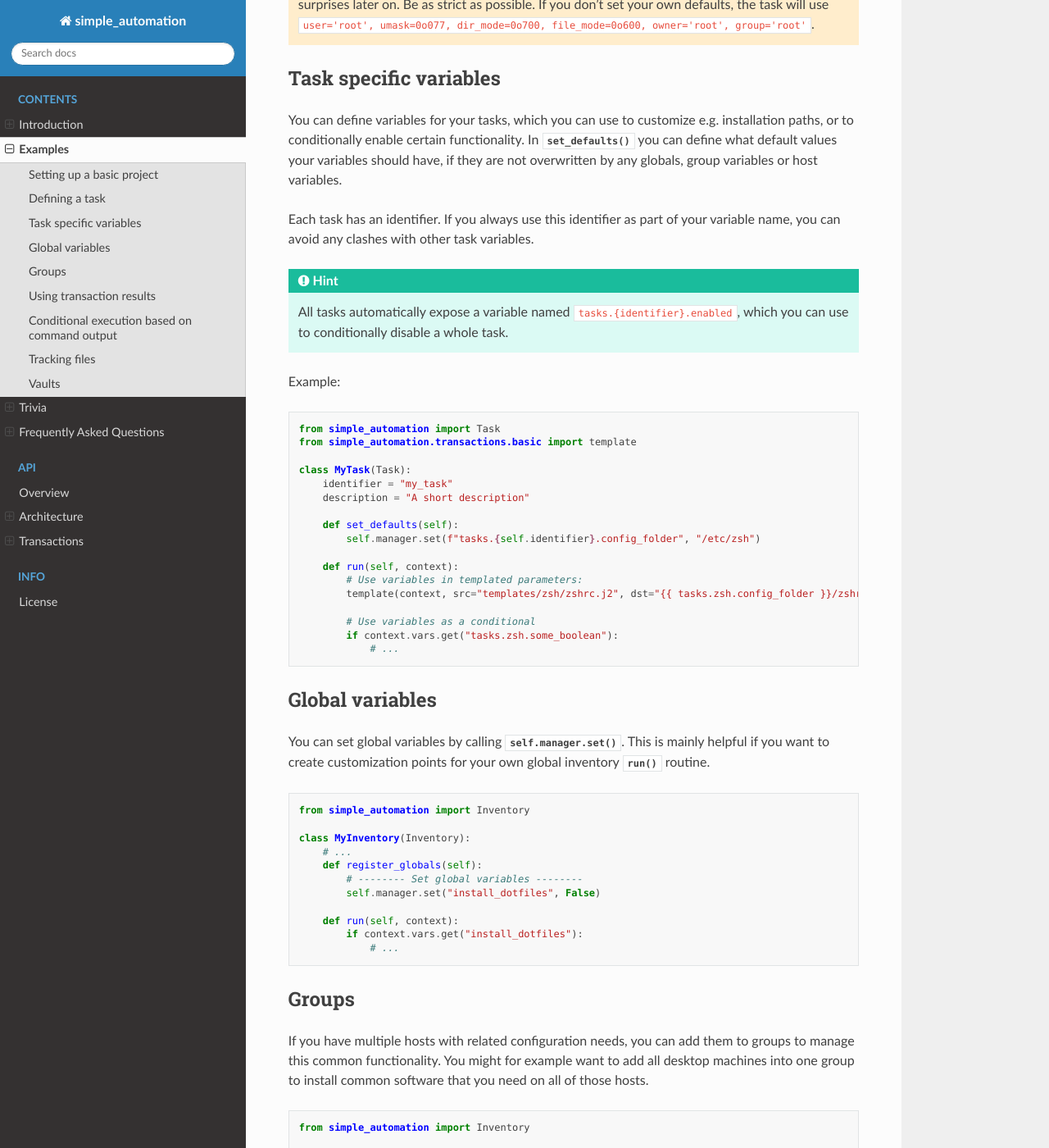
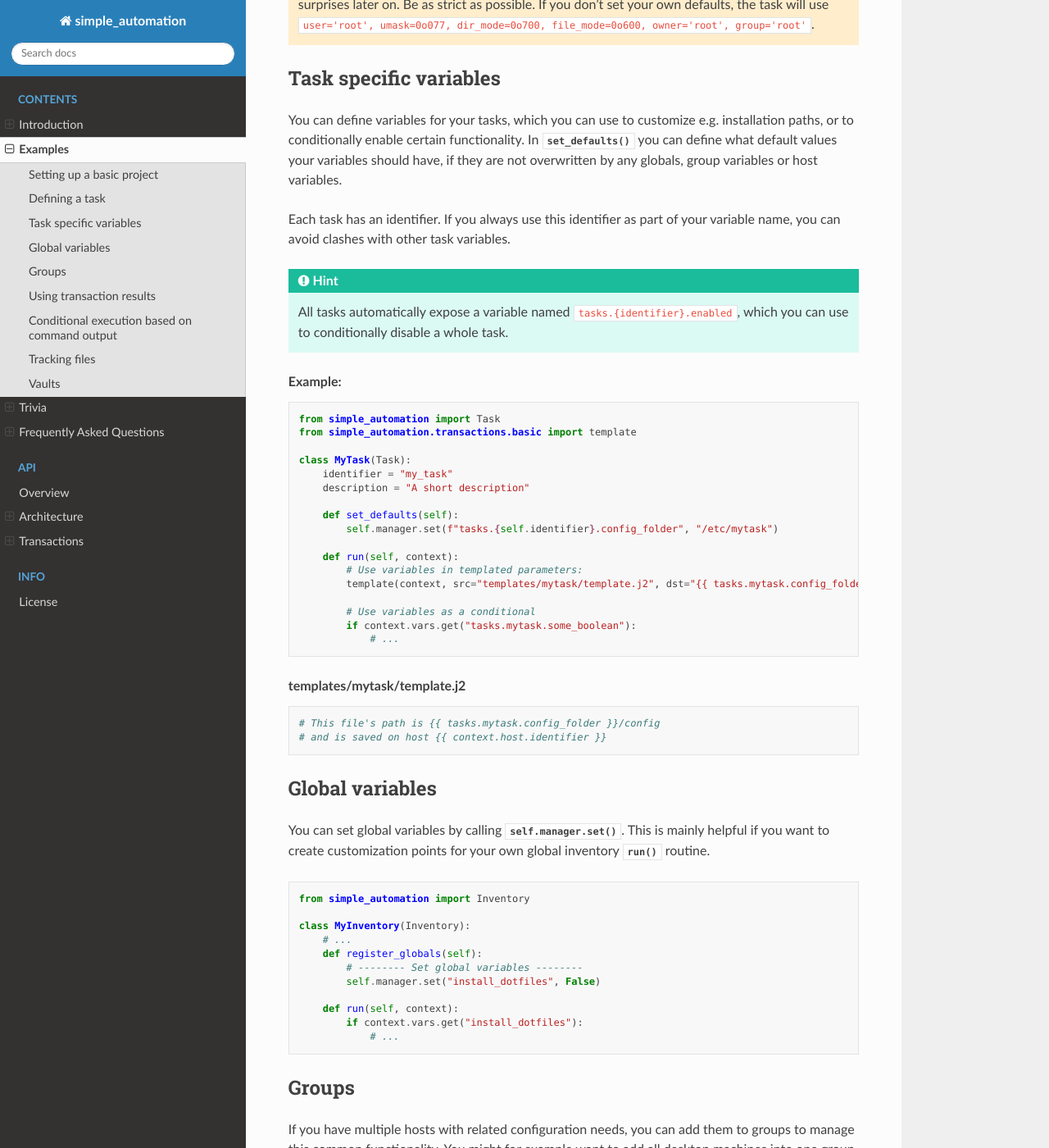
Before and after one commit to oddlama/fora, a Sphinx documentation site: the page built from docs/contents/examples.rst, in a window 1280 px wide and 1400 px high, scrolled down 1863 px. Shown: the whole window at 82% size. Built offline with Sphinx 7.4.7 and the Read the Docs theme 2.0.0, drawn with Linux system fonts in a browser that asks for light colours; some of the changed text lies outside the part shown.

```diff
--- a/docs/contents/examples.rst
+++ b/docs/contents/examples.rst
@@ -111,14 +111,14 @@ can define what default values your variables should have, if they are not
 overwritten by any globals, group variables or host variables.
 
 Each task has an identifier. If you always use this identifier as part of your variable name,
-you can avoid any clashes with other task variables.
+you can avoid clashes with other task variables.
 
 .. hint::
 
     All tasks automatically expose a variable named ``tasks.{identifier}.enabled``,
     which you can use to conditionally disable a whole task.
 
-Example:
+.. rubric:: Example:
 
 .. code-block:: python
 
@@ -130,15 +130,22 @@ Example:
         description = "A short description"
 
         def set_defaults(self):
-            self.manager.set(f"tasks.{self.identifier}.config_folder", "/etc/zsh")
+            self.manager.set(f"tasks.{self.identifier}.config_folder", "/etc/mytask")
 
         def run(self, context):
             # Use variables in templated parameters:
-            template(context, src="templates/zsh/zshrc.j2", dst="{{ tasks.zsh.config_folder }}/zshrc")
+            template(context, src="templates/mytask/template.j2", dst="{{ tasks.mytask.config_folder }}/config")
 
             # Use variables as a conditional
-            if context.vars.get("tasks.zsh.some_boolean"):
+            if context.vars.get("tasks.mytask.some_boolean"):
                 # ...
+
+.. rubric:: templates/mytask/template.j2
+
+.. code-block::
+
+    # This file's path is {{ tasks.mytask.config_folder }}/config
+    # and is saved on host {{ context.host.identifier }}
 
 Global variables
 ----------------
```
Also changed, not shown: other parts of docs/contents/examples.rst (+1 -1 lines), docs/contents/introduction.rst (+8 -0 lines), docs/contents/trivia.rst (+12 -1 lines).
